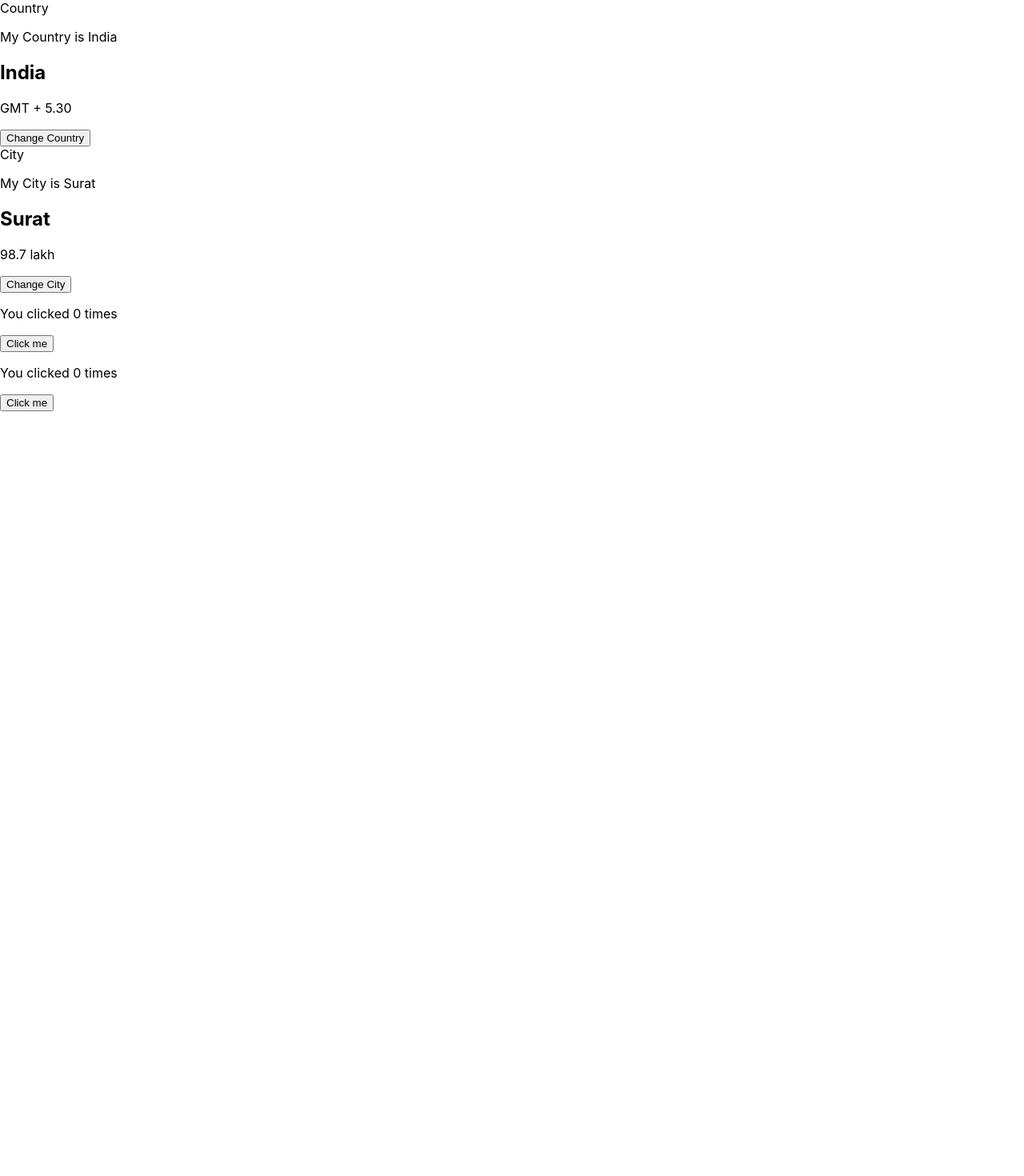
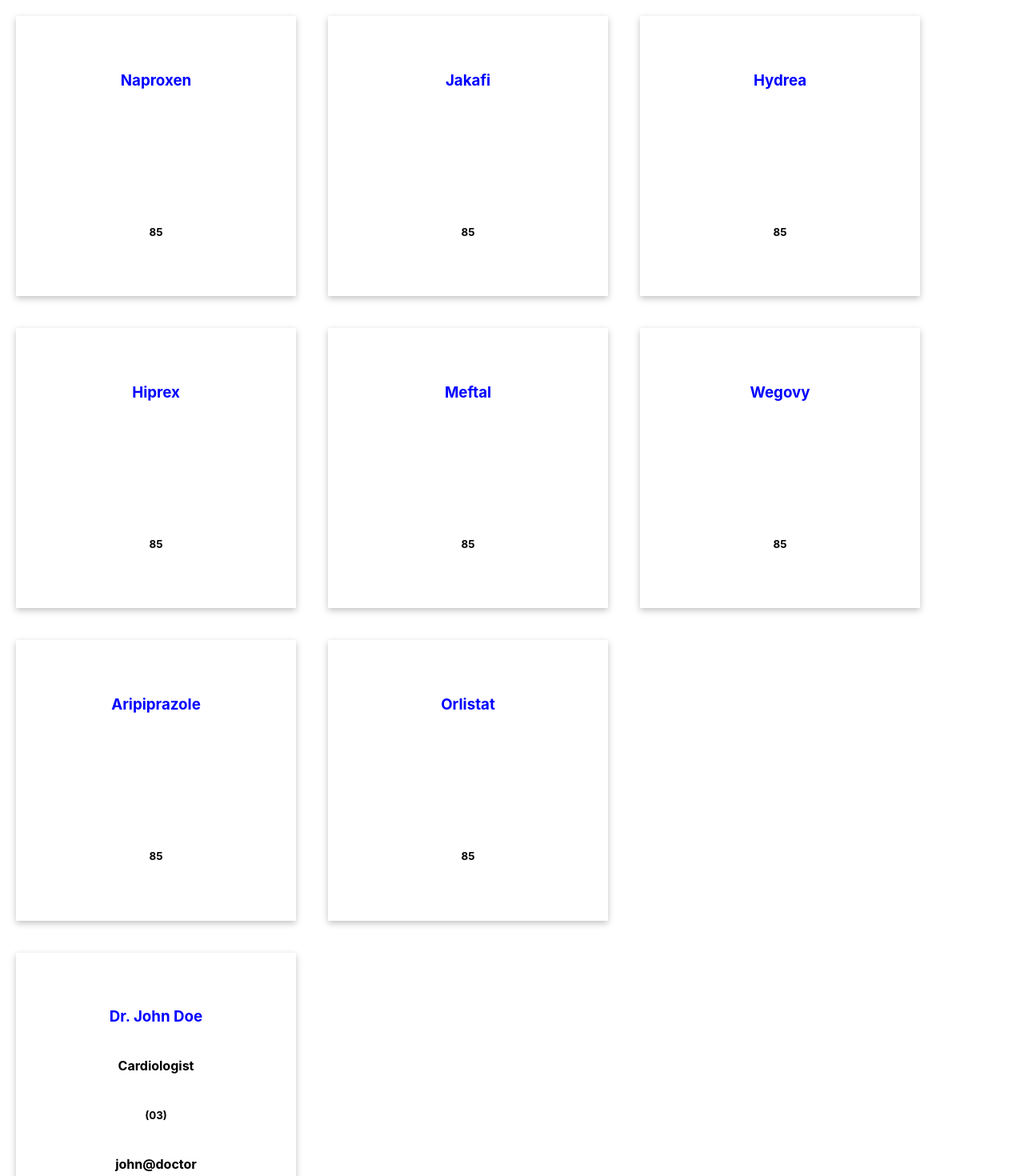
Before and after one commit to ParthNsf/firstreact, a React (Create React App) app: page / in a window 1280 px wide. Shown: the top 1470 px of the page at 80% size. Before the commit the page ends 800 px from the top, so only its background shows below. Built offline with nearby package versions, Linux system fonts and the light colour scheme.

Commit message:
Modluecss

```diff
--- a/src/App.js
+++ b/src/App.js
@@ -1,35 +1,24 @@
 
 import './App.css';
-import City from './user/component/City';
-import CityFun from './user/component/CityFun';
-import CountryFun from './user/component/CountryFun';
-import Country from './user/component/country';
+// import Card from './user/component/card/Card';
+import Doctors from './user/containers/Doctors/Doctors';
+import Medicine from './user/containers/Medicine/Medicine1';
+// import City from './user/component/City';
+// import CityFun from './user/component/CityFun';
+// import CountryFun from './user/component/CountryFun';
+// import Country from './user/component/country';
+
 
 
 function App() {
   return (
-    // <div className="App">
-    //   <header className="App-header">
-    //     <img src={logo} className="App-logo" alt="logo" />
-    //     <p>
-    //       Edit <code>src/App.js</code> and save to reload.
-    //     </p>
-    //     <a
-    //       className="App-link"
-    //       href="https://reactjs.org"
-    //       target="_blank"
-    //       rel="noopener noreferrer"
-    //     >
-    //       Learn React
-    //     </a>
-    //   </header>
-    // </div>
     <>
-
-      <Country />
+      {/* <Country />
       <City />
       <CountryFun />
-      <CityFun />
+      <CityFun /> */}
+    <Medicine/>
+    <Doctors/>
     </>
 
   );
--- /dev/null
+++ b/src/user/component/card/Card.js
@@ -0,0 +1,22 @@
+import React from 'react'
+import styles from './Card.module.css'
+
+function Card({ data }) {
+    return (
+
+         <div className={styles.card} style = {{display: "flex",flexDirection:"column", flexWrap: "wrap"}}>
+            <h3 className={styles.title}>{data.name}</h3>
+            <h4>{data.speciality}</h4>
+            <h5>{data.phoneNumber}</h5>
+            <h4>{data.email}</h4>
+
+            <h5>{data.price}</h5>
+         </div>
+
+
+
+
+    );
+}
+
+export default Card;
--- /dev/null
+++ b/src/user/component/card/Card.module.css
@@ -0,0 +1,16 @@
+.card{
+    /* border: 1px solid black; */
+    margin: 20px;
+    padding: 50px;
+    width: 250px;
+    box-shadow: rgba(0, 0, 0, 0.24) 0px 3px 8px;
+    /* display: flex; */
+    align-items: center;
+}
+.title{
+    color: blue;
+}
+.container{
+    display: flex;
+    width: 90%;
+}
--- /dev/null
+++ b/src/user/containers/Doctors/Doctors.js
@@ -0,0 +1,53 @@
+import React, { Component } from 'react';
+import Card from '../../component/card/Card';
+
+const doctordata = [
+    {
+        id: 1,
+        name: "Dr. John Doe",
+        speciality: "Cardiologist",
+        phoneNumber: "(03)",
+        email: "john@doctor"
+    },
+    {
+        id: 2,
+        name: "Dr. meert",
+        speciality: "Cardiologist",
+        phoneNumber: "(03)",
+        email: "john@doctor"
+    },
+    {
+        id: 3,
+        name: "Dr.gimmy",
+        speciality: "Cardiologist",
+        phoneNumber: "(03)",
+        email: "john@doctor"
+    },
+    {
+        id: 4,
+        name: "Dr. Nelson",
+        speciality: "Cardiologist",
+        phoneNumber: "(03)",
+        email: "john@doctor"
+    },
+
+]
+
+class Doctors extends Component {
+
+
+
+    render() {
+        return (
+            <div>
+                {
+                    doctordata.map((v,i) => (
+                        <Card data={v}/>
+                    ))
+                }
+            </div>
+        );
+    }
+}
+
+export default Doctors;
--- /dev/null
+++ b/src/user/containers/Medicine/Medicine1.js
@@ -0,0 +1,77 @@
+import React from 'react';
+import Card from '../../component/card/Card';
+
+function Medicine(props) {
+const data = [
+
+        {
+            "id": 1,
+            "name": "Naproxen",
+            "price": 85,
+            "expiry": 2023,
+            "desc": "Naproxen, sold under the brand name Aleve among others, is a nonsteroidal anti-inflammatory drug used to treat pain, menstrual cramps, inflammatory diseases such as rheumatoid arthritis, gout and fever."
+          },
+          {
+            "id": 2,
+            "name": "Jakafi",
+            "price": 85,
+            "expiry": 2023,
+            "desc": "Ruxolitinib, sold under the brand name Jakafi among others, is a medication used for the treatment of intermediate or high-risk myelofibrosis, a type of myeloproliferative neoplasm that affects the bone."
+          },
+          {
+            "id": 3,
+            "name": "Hydrea",
+            "price": 85,
+            "expiry": 2023,
+            "desc": "Hydrea (hydroxyurea) is an antineoplastic (anti-cancer) agent used to treat melanoma, resistant chronic myelocytic leukemia, and recurrent, metastatic, or inoperable carcinoma of the ovary and primary squamous cell (epidermoid) carcinomas of the head and neck."
+          },
+          {
+            "id": 4,
+            "name": "Hiprex",
+            "price": 85,
+            "expiry": 2023,
+            "desc": "Hexamethylenetetramine, also known as methenamine, hexamine, or urotropin, is a heterocyclic organic compound with the formula (CH₂)₆N₄. This white crystalline compound is highly soluble in water and polar organic solvents. It has a cage-like structure similar to adamantane"
+          },
+          {
+            "id": 5,
+            "name": "Meftal",
+            "price": 85,
+            "expiry": 2023,
+            "desc": "Meftal Spas tablet is an antispasmodic medicine. It contains a combination of dicyclomine and mefenamic acid. This medicine is used for relieving pain and spasm in the abdomen and during or before menses (periods)."
+          },
+          {
+            "id": 6,
+            "name": "Wegovy",
+            "price": 85,
+            "expiry": 2023,
+            "desc": "WEGOVY® (semaglutide) injection 2.4 mg is an injectable prescription medicine that may help adults and children aged ≥12 years with obesity (BMI ≥30 for adults, BMI ≥ 95th percentile for age and sex for children), or some adults with excess weight (BMI ≥27) (overweight) who also have weight-related medical problems to help them lose weight and keep it off. Wegovy® should be used with a reduced calorie meal plan and increased physical activity"
+          },
+          {
+            "id": 7,
+            "name": "Aripiprazole",
+            "price": 85,
+            "expiry": 2023,
+            "desc": "Aripiprazole is used to treat certain mental/mood disorders (such as bipolar disorder, schizophrenia, Tourette's syndrome, and irritability associated with autistic disorder). It may also be used in combination with other medication to treat depression. Aripiprazole is known as an antipsychotic drug (atypical type)."
+          },
+          {
+            "id": 8,
+            "name": "Orlistat",
+            "price": 85,
+            "expiry": 2023,
+            "desc": "Orlistat, sold under the brand name Xenical among others, is a medication used to treat obesity. Its primary function is preventing the absorption of fats from the human diet by acting as a lipase inhibitor, thereby reducing caloric intake."
+          }
+
+]
+
+    return (
+        <div style = {{display: "flex",flexDirection:"row", flexWrap: "wrap"}} >
+            {
+                data.map((v,i) => (
+                    <Card data={v} />
+                ))
+            }
+        </div>
+    );
+}
+
+export default Medicine;
```
